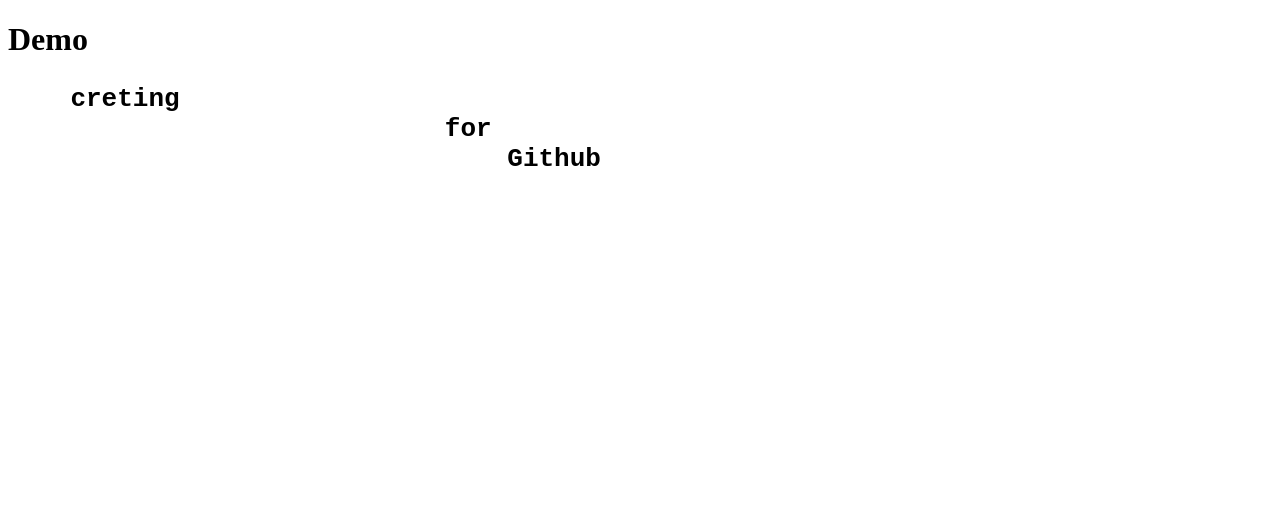
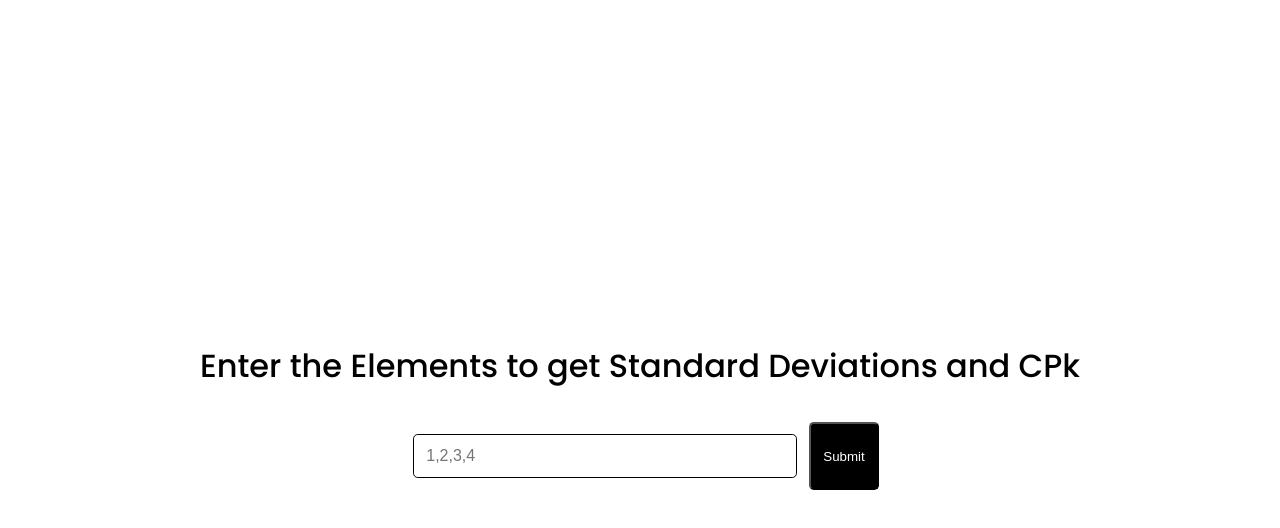
Before and after one commit to abdulsamad-darji/Enjoy-Learning, a plain HTML site: page index.html in a window 1280 px wide. Drawn offline with Linux system fonts and the light colour scheme.

Commit message:
landing page

```diff
--- /dev/null
+++ b/Style.css
@@ -0,0 +1,43 @@
+*{
+  margin: 0;padding: 0;
+  box-sizing: border-box;
+}
+body{
+  font-family: 'Poppins', sans-serif;
+  font-size: 16px;
+}
+
+
+.container{
+  width: 100%;
+  height: 100vh;
+  display: flex;
+  flex-direction: column;
+  justify-content: center;
+  align-items: center;
+}
+.container p{
+  margin: 1rem;padding: 1rem;
+  font-size: 2rem;
+}
+#calc{
+  width: 100%;
+  display: flex;
+  justify-content: center;
+}
+#calc input:first-child{
+  font-size: 1rem;
+  font-weight: 500;
+  margin: 12px;
+  padding: 12px;
+  border: 1px solid black;
+  border-radius: .3rem;
+  width: 30%;
+}
+#calc input:last-child{
+  padding: 6px 12px;
+  outline: none;
+  background-color: black;
+  color: white;
+  border-radius: .3rem;
+}
--- a/index.html
+++ b/index.html
@@ -1,15 +1,28 @@
 <!DOCTYPE html>
 <html lang="en">
 <head>
-    <meta charset="UTF-8">
-    <meta http-equiv="X-UA-Compatible" content="IE=edge">
-    <meta name="viewport" content="width=device-width, initial-scale=1.0">
-    <title>Demo</title>
+  <meta charset="UTF-8">
+  <meta http-equiv="X-UA-Compatible" content="IE=edge">
+  <meta name="viewport" content="width=device-width, initial-scale=1.0">
+  <title>Header</title>
+  <link rel="stylesheet" href="./Style.css">
+  <link rel="preconnect" href="https://fonts.googleapis.com">
+  <link rel="preconnect" href="https://fonts.gstatic.com" crossorigin>
+  <link href="https://fonts.googleapis.com/css2?family=Poppins:wght@500&display=swap" rel="stylesheet">
 </head>
 <body>
-    <h1>Demo <pre>    creting
-                            for
-                                Github
-    </pre></h1>
+  <section>
+    <div class="container top">
+      <p>Enter the Elements to get Standard Deviations and CPk</p>
+      <form method="post" actions="#" id="calc">
+        <input type="text" name="elements" id="ele" placeholder="1,2,3,4">
+        <input type="submit" name="submit">
+      </form>
+    </div>
+  </section>
+
+  <script>
+
+  </script>
 </body>
 </html>
```
